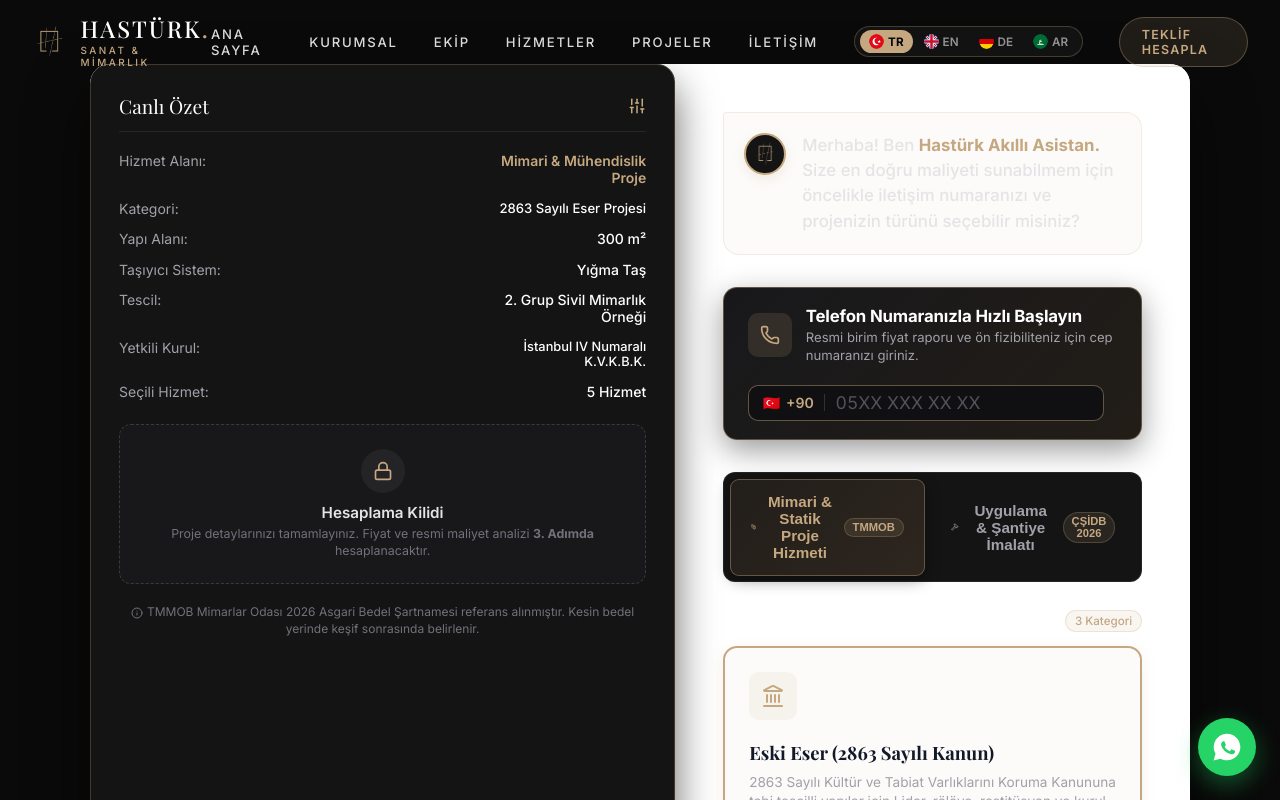
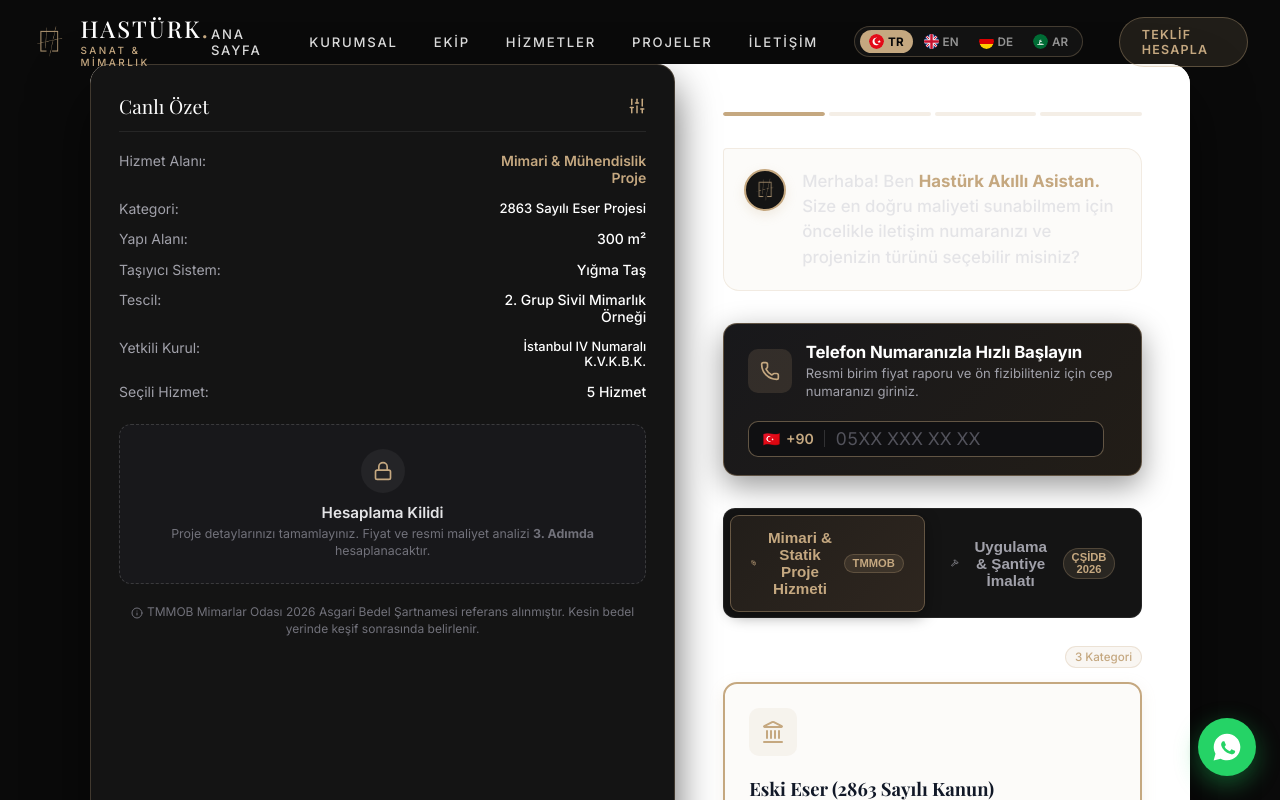
Before and after one commit to Rakincik/hast-rk-premium, a Next.js app: page /teklif-al in a window 1280 px wide. Shown: the top 800 px of the page. Built offline with nearby package versions, Linux system fonts and the light colour scheme; a web font is replaced by a local one.

Commit message:
Optimize performance and add swipeable story UI to proposal modal

```diff
--- a/src/app/teklif-al/page.tsx
+++ b/src/app/teklif-al/page.tsx
@@ -229,11 +229,31 @@
     return `https://wa.me/905404278875?text=${text}`;
   };
 
+  // Swipe Handlers
+  const handleDragEnd = (e: any, { offset, velocity }: any) => {
+    const swipeThreshold = 50;
+    if (offset.x < -swipeThreshold && currentStep < 4) {
+      if (currentStep === 1) {
+        const cleanPhone = leadForm.phone.replace(/\D/g, "");
+        if (cleanPhone.length < 10) {
+          setLeadError("Lütfen geçerli bir cep telefonu numarası giriniz (Örn: 05XX XXX XX XX).");
+          return;
+        }
+        setLeadError("");
+      }
+      setCurrentStep((prev) => Math.min(prev + 1, 4));
+      window.scrollTo({ top: 0, behavior: "smooth" });
+    } else if (offset.x > swipeThreshold && currentStep > 1) {
+      setCurrentStep((prev) => Math.max(prev - 1, 1));
+      window.scrollTo({ top: 0, behavior: "smooth" });
+    }
+  };
+
   // Sayfa Animasyon Varyantı
   const stepVariants: Variants = {
-    hidden: { opacity: 0, x: 20 },
+    hidden: { opacity: 0, x: 50 },
     visible: { opacity: 1, x: 0, transition: { duration: 0.35, ease: "easeOut" } },
-    exit: { opacity: 0, x: -20, transition: { duration: 0.2, ease: "easeIn" } }
+    exit: { opacity: 0, x: -50, transition: { duration: 0.2, ease: "easeIn" } }
   };
 
   return (
@@ -242,6 +262,17 @@
       <div className={styles.wizardLayout}>
         {/* Left Side: Step Content */}
         <div className={styles.stepBody}>
+          {/* Story Progress Bar */}
+          <div className={styles.storyProgressContainer}>
+            {[1, 2, 3, 4].map((step) => (
+              <div key={step} className={styles.storyProgressBar}>
+                <div
+                  className={styles.storyProgressFill}
+                  style={{ width: currentStep > step ? "100%" : currentStep === step ? "100%" : "0%" }}
+                />
+              </div>
+            ))}
+          </div>
           <AnimatePresence mode="wait">
 
             {/* ADIM 1: İletişim Bilgileri (Lead Gating) & Hizmet Seçimi */}
@@ -252,6 +283,11 @@
                 initial="hidden"
                 animate="visible"
                 exit="exit"
+                drag="x"
+                dragConstraints={{ left: 0, right: 0 }}
+                dragElastic={0.2}
+                onDragEnd={handleDragEnd}
+                className={styles.swipeableStep}
               >
                 <div className={styles.botBubbleContainer}>
                   <div className={styles.botAvatar}>
@@ -434,7 +470,11 @@
                 initial="hidden"
                 animate="visible"
                 exit="exit"
-                className={styles.formSection}
+                drag="x"
+                dragConstraints={{ left: 0, right: 0 }}
+                dragElastic={0.2}
+                onDragEnd={handleDragEnd}
+                className={`${styles.formSection} ${styles.swipeableStep}`}
               >
                 <div className={styles.botBubbleContainer}>
                   <div className={styles.botAvatar}>
@@ -631,6 +671,11 @@
                 initial="hidden"
                 animate="visible"
                 exit="exit"
+                drag="x"
+                dragConstraints={{ left: 0, right: 0 }}
+                dragElastic={0.2}
+                onDragEnd={handleDragEnd}
+                className={styles.swipeableStep}
               >
                 <div className={styles.botBubbleContainer}>
                   <div className={styles.botAvatar}>
@@ -695,6 +740,11 @@
                 initial="hidden"
                 animate="visible"
                 exit="exit"
+                drag="x"
+                dragConstraints={{ left: 0, right: 0 }}
+                dragElastic={0.2}
+                onDragEnd={handleDragEnd}
+                className={styles.swipeableStep}
               >
                 <div className={styles.botBubbleContainer}>
                   <div className={styles.botAvatar}>
--- a/src/app/teklif-al/teklif.module.css
+++ b/src/app/teklif-al/teklif.module.css
@@ -2273,3 +2273,37 @@
 .boardDesc {
   color: #4b5563 !important;
 }
+
+/* Story Progress & Swipe UI */
+.storyProgressContainer {
+  display: flex;
+  gap: 4px;
+  width: 100%;
+  margin-bottom: 2rem;
+}
+
+.storyProgressBar {
+  flex: 1;
+  height: 4px;
+  background: rgba(197, 168, 128, 0.2);
+  border-radius: 2px;
+  overflow: hidden;
+  position: relative;
+}
+
+.storyProgressFill {
+  height: 100%;
+  background: var(--accent-gold);
+  border-radius: 2px;
+  transition: width 0.3s ease-out;
+}
+
+.swipeableStep {
+  width: 100%;
+  touch-action: pan-y; /* Allow vertical scroll, but catch horizontal swipes */
+  cursor: grab;
+}
+
+.swipeableStep:active {
+  cursor: grabbing;
+}
```
Also changed, not shown: src/app/page.tsx (+19 -8 lines).
